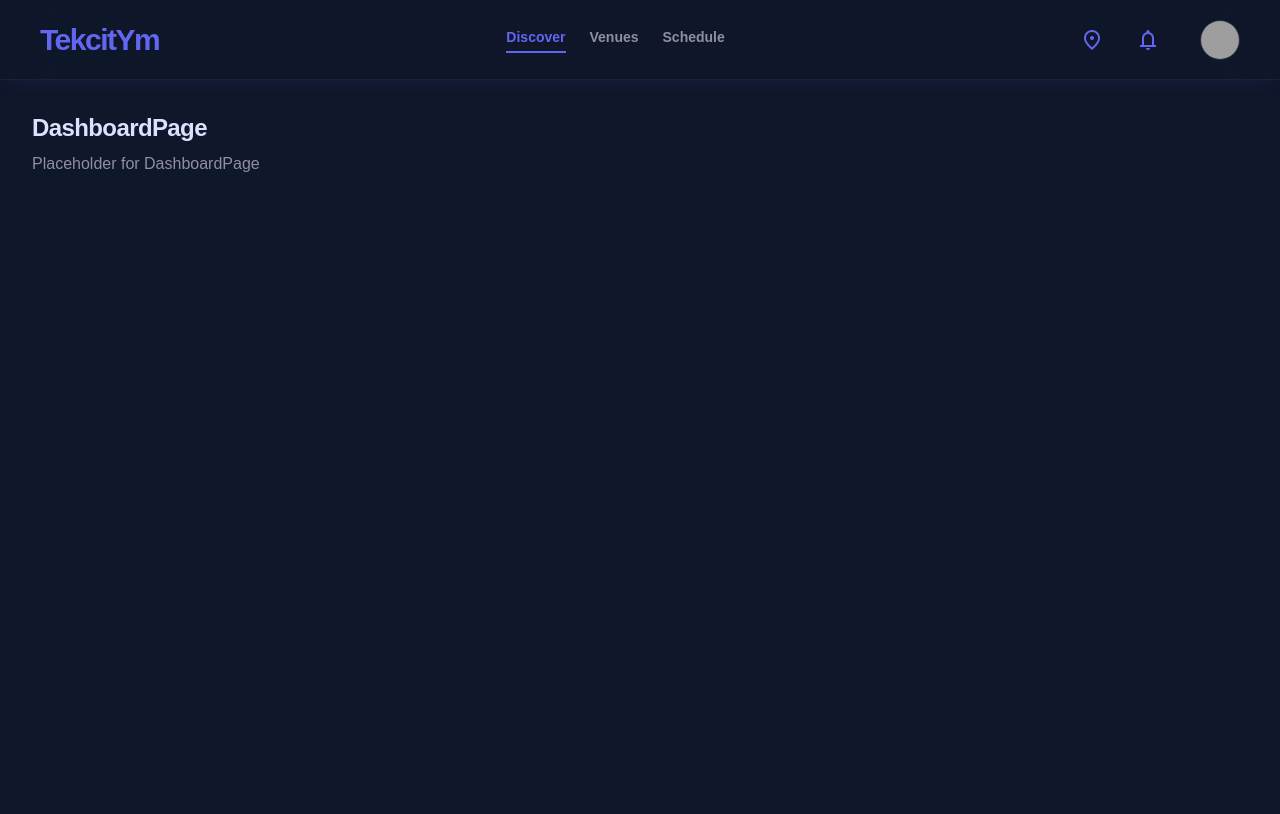
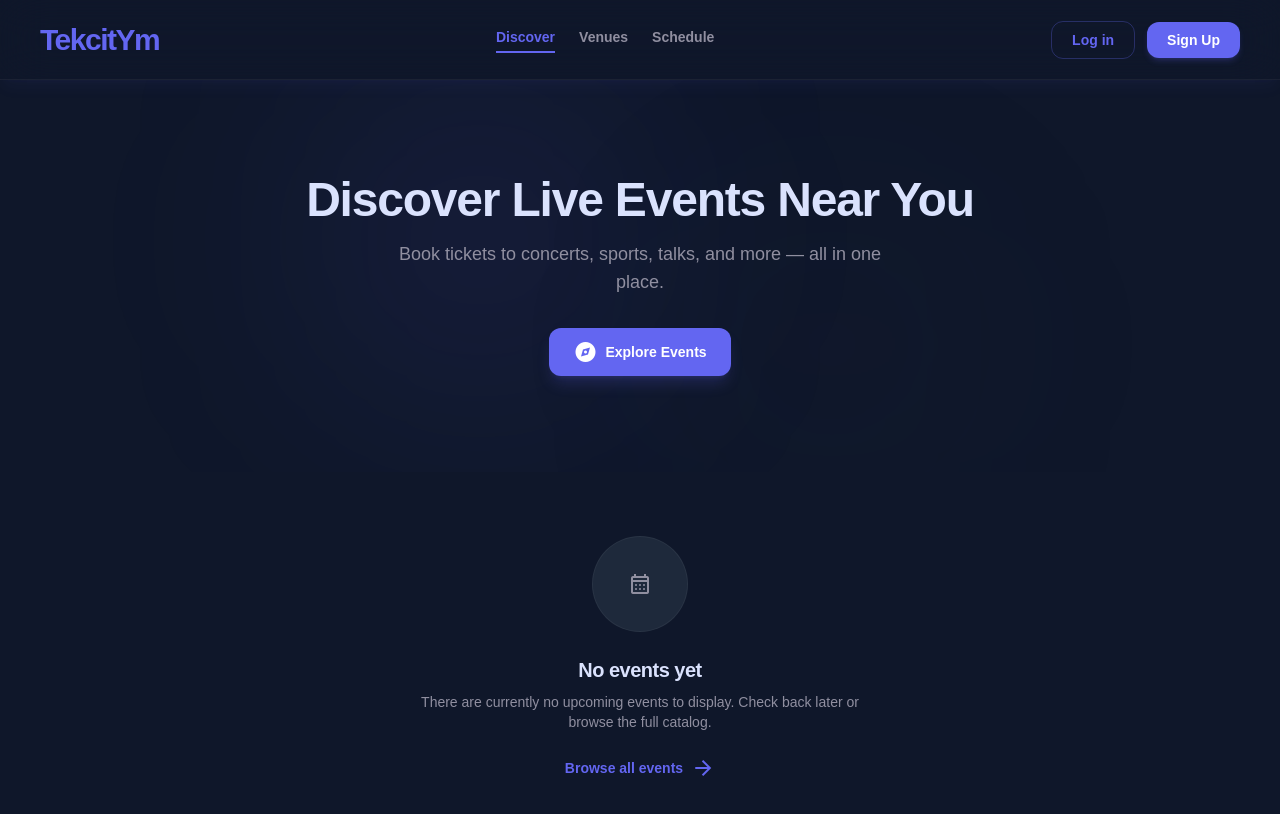
Before and after one commit to plozdev/TekcitYm_frontend, a React (Vite) app: page / in a window 1280 px wide. Shown: the top 814 px of the page. Built offline with nearby package versions, Linux system fonts and the light colour scheme; no server answers; grey boxes are pictures that could not be loaded.

Commit message:
feat(ui): refine TopNavBar, Dashboard hero state, router static imports and autofill styles

```diff
--- a/src/app/router.tsx
+++ b/src/app/router.tsx
@@ -19,11 +19,11 @@ const MyTicketsPage = React.lazy(() => import('../pages/tickets/MyTicketsPage'))
 const TicketDetailsPage = React.lazy(() => import('../pages/tickets/TicketDetailsPage'));
 const UserProfilePage = React.lazy(() => import('../pages/profile/UserProfilePage'));
 
-const LoginPage = React.lazy(() => import('../pages/auth/LoginPage'));
-const RegisterPage = React.lazy(() => import('../pages/auth/RegisterPage'));
-const ForgotPasswordPage = React.lazy(() => import('../pages/auth/ForgotPasswordPage'));
-const ResetPasswordPage = React.lazy(() => import('../pages/auth/ResetPasswordPage'));
-const OTPVerificationPage = React.lazy(() => import('../pages/auth/OtpVerificationPage'));
+import LoginPage from '../pages/auth/LoginPage';
+import RegisterPage from '../pages/auth/RegisterPage';
+import ForgotPasswordPage from '../pages/auth/ForgotPasswordPage';
+import ResetPasswordPage from '../pages/auth/ResetPasswordPage';
+import OTPVerificationPage from '../pages/auth/OtpVerificationPage';
 
 const OrganizerDashboardPage = React.lazy(() => import('../pages/organizer/OrganizerDashboardPage'));
 const RevenueAnalyticsPage = React.lazy(() => import('../pages/organizer/RevenueAnalyticsPage'));
@@ -63,11 +63,11 @@ const router = createBrowserRouter([
     element: <AuthLayout />,
     errorElement: <GlobalErrorPage />,
     children: [
-      { path: 'login', element: <Suspense fallback={<LoadingFallback />}><LoginPage /></Suspense> },
-      { path: 'register', element: <Suspense fallback={<LoadingFallback />}><RegisterPage /></Suspense> },
-      { path: 'forgot-password', element: <Suspense fallback={<LoadingFallback />}><ForgotPasswordPage /></Suspense> },
-      { path: 'reset-password', element: <Suspense fallback={<LoadingFallback />}><ResetPasswordPage /></Suspense> },
-      { path: 'verify-otp', element: <Suspense fallback={<LoadingFallback />}><OTPVerificationPage /></Suspense> },
+      { path: 'login', element: <LoginPage /> },
+      { path: 'register', element: <RegisterPage /> },
+      { path: 'forgot-password', element: <ForgotPasswordPage /> },
+      { path: 'reset-password', element: <ResetPasswordPage /> },
+      { path: 'verify-otp', element: <OTPVerificationPage /> },
     ],
   },
   {
--- a/src/components/layout/TopNavBar.tsx
+++ b/src/components/layout/TopNavBar.tsx
@@ -1,7 +1,13 @@
 import React from 'react';
 import { Link } from 'react-router-dom';
+import { useAuthStore } from '../../features/auth/auth.store';
 
 export function TopNavBar() {
+  const { user, isAuthenticated } = useAuthStore();
+
+  // Get user initials for fallback avatar
+  const userInitial = user?.fullName?.charAt(0)?.toUpperCase() ?? '?';
+
   return (
     <>
       <nav className="hidden md:flex justify-between items-center w-full px-4 md:px-10 h-20 z-50 sticky top-0 bg-surface/80 backdrop-blur-xl border-b border-white/5 shadow-lg shadow-primary/5">
@@ -25,6 +31,9 @@ export function TopNavBar() {
             </Link>
           </li>
         </ul>
+
+        {isAuthenticated ? (
+          /* ── Authenticated: Location, Notifications, Avatar ── */
           <div className="flex space-x-4 items-center text-primary">
             <button aria-label="Location" className="hover:bg-white/5 transition-all duration-300 p-2 rounded-full flex items-center justify-center">
               <span className="material-symbols-outlined" aria-hidden="true">location_on</span>
@@ -33,13 +42,36 @@ export function TopNavBar() {
               <span className="material-symbols-outlined" aria-hidden="true">notifications</span>
             </button>
             <Link to="/profile">
+              {user?.avatarUrl ? (
                 <img
                   alt="User profile"
-              className="w-10 h-10 rounded-full border border-white/10 ml-4 cursor-pointer"
-              src="https://lh3.googleusercontent.com/aida-public/AB6AXuBbMLSrj58oHYFaKRmheZJsnifjZ_lQCVf4wz9BULNzAba__Iu5d3Dbuh04QFFRq_0La_xSsUiv6MocnvAnLDGz1YgIFJdlRrZCCg79odLhMYngax3bcco4xaqyvWf24MthDripxJxN48BcqZWc2FLB7YthY1J3NU-PONpwkNnX5Vqp9gvVrVZpJR6hwN1iij_4_XlsqGJbAqHhXpjDbOqQdBuXfFkWZYyRFtA92AV0FzrpsB7faW46_b1Mh02hqg9rfhYSjUQjcjg"
+                  className="w-10 h-10 rounded-full border border-white/10 ml-4 cursor-pointer object-cover"
+                  src={user.avatarUrl}
                 />
+              ) : (
+                <div className="w-10 h-10 rounded-full border border-white/10 ml-4 cursor-pointer bg-primary/20 flex items-center justify-center text-primary font-bold text-lg">
+                  {userInitial}
+                </div>
+              )}
             </Link>
           </div>
+        ) : (
+          /* ── Not Authenticated: Login & Sign Up buttons ── */
+          <div className="flex items-center gap-3">
+            <Link
+              to="/login"
+              className="px-5 py-2 text-sm font-semibold text-primary border border-primary/30 rounded-lg hover:bg-primary/10 transition-all duration-300"
+            >
+              Log in
+            </Link>
+            <Link
+              to="/register"
+              className="px-5 py-2 text-sm font-semibold text-primary-foreground bg-primary rounded-lg hover:bg-primary/90 transition-all duration-300 shadow-md shadow-primary/20"
+            >
+              Sign Up
+            </Link>
+          </div>
+        )}
       </nav>
 
       {/* Mobile Top Header */}
@@ -47,9 +79,18 @@ export function TopNavBar() {
         <Link to="/" className="font-heading font-bold text-2xl text-primary tracking-tighter">
           TekcitYm
         </Link>
+        {isAuthenticated ? (
           <button aria-label="Notifications" className="text-primary p-2">
             <span className="material-symbols-outlined" aria-hidden="true">notifications</span>
           </button>
+        ) : (
+          <Link
+            to="/login"
+            className="px-4 py-1.5 text-sm font-semibold text-primary-foreground bg-primary rounded-lg"
+          >
+            Log in
+          </Link>
+        )}
       </header>
     </>
   );
--- a/src/pages/dashboard/DashboardPage.tsx
+++ b/src/pages/dashboard/DashboardPage.tsx
@@ -1,8 +1,60 @@
+import { Link } from 'react-router-dom';
+import { useAuthStore } from '../../features/auth/auth.store';
+
 export default function DashboardPage() {
+  const { isAuthenticated, user } = useAuthStore();
+
   return (
-    <div className="p-8">
-      <h1 className="text-2xl font-bold tracking-tight">DashboardPage</h1>
-      <p className="text-muted-foreground mt-2">Placeholder for DashboardPage</p>
+    <div className="flex-1 flex flex-col">
+      {/* Hero / Welcome Section */}
+      <section className="relative w-full py-16 md:py-24 px-4 md:px-10 overflow-hidden">
+        {/* Background gradient orbs */}
+        <div className="absolute top-0 left-1/4 w-80 h-80 bg-primary/10 rounded-full blur-[120px] pointer-events-none" />
+        <div className="absolute bottom-0 right-1/4 w-64 h-64 bg-accent/10 rounded-full blur-[100px] pointer-events-none" />
+
+        <div className="relative z-10 max-w-2xl mx-auto text-center">
+          <h1 className="font-heading font-bold text-3xl md:text-5xl text-foreground tracking-tight mb-4">
+            {isAuthenticated
+              ? `Welcome back, ${user?.fullName?.split(' ')[0] ?? 'there'}!`
+              : 'Discover Live Events Near You'}
+          </h1>
+          <p className="text-muted-foreground text-base md:text-lg mb-8 max-w-lg mx-auto">
+            {isAuthenticated
+              ? 'Check out the latest events or explore something new.'
+              : 'Book tickets to concerts, sports, talks, and more — all in one place.'}
+          </p>
+          <div className="flex flex-wrap gap-4 justify-center">
+            <Link
+              to="/events"
+              className="inline-flex items-center gap-2 bg-primary text-primary-foreground font-semibold text-sm px-6 py-3 rounded-lg shadow-lg shadow-primary/20 hover:bg-primary/90 transition-all duration-300"
+            >
+              <span className="material-symbols-outlined text-[18px] icon-fill">explore</span>
+              Explore Events
+            </Link>
+          </div>
+        </div>
+      </section>
+
+      {/* Empty State for Events */}
+      <section className="flex-1 flex flex-col items-center justify-center px-4 md:px-10 py-16">
+        <div className="w-full max-w-md text-center">
+          {/* Illustrated empty icon */}
+          <div className="mx-auto w-24 h-24 rounded-full bg-card border border-border flex items-center justify-center mb-6">
+            <span className="material-symbols-outlined text-4xl text-muted-foreground">calendar_month</span>
+          </div>
+          <h2 className="font-heading font-semibold text-xl text-foreground mb-2">No events yet</h2>
+          <p className="text-muted-foreground text-sm mb-6">
+            There are currently no upcoming events to display. Check back later or browse the full catalog.
+          </p>
+          <Link
+            to="/events"
+            className="inline-flex items-center gap-2 text-primary font-semibold text-sm hover:underline transition-all"
+          >
+            Browse all events
+            <span className="material-symbols-outlined text-[18px]">arrow_forward</span>
+          </Link>
+        </div>
+      </section>
     </div>
   );
 }
--- a/src/styles/index.css
+++ b/src/styles/index.css
@@ -62,6 +62,17 @@
   }
   html {
     @apply font-sans; /* Enforcing dark mode as it is a dark theme */
+  }
+
+  /* Autofill styling fix for Chrome/Edge/Safari */
+  input:-webkit-autofill,
+  input:-webkit-autofill:hover,
+  input:-webkit-autofill:focus,
+  input:-webkit-autofill:active {
+    -webkit-box-shadow: 0 0 0 1000px #1E293B inset !important;
+    -webkit-text-fill-color: #dae2fd !important;
+    caret-color: #dae2fd;
+    transition: background-color 5000s ease-in-out 0s;
   }
   h1, h2, h3, h4, h5, h6 {
     @apply font-heading tracking-tight;
```
Lines whose indentation alone changed are shown as unchanged.
